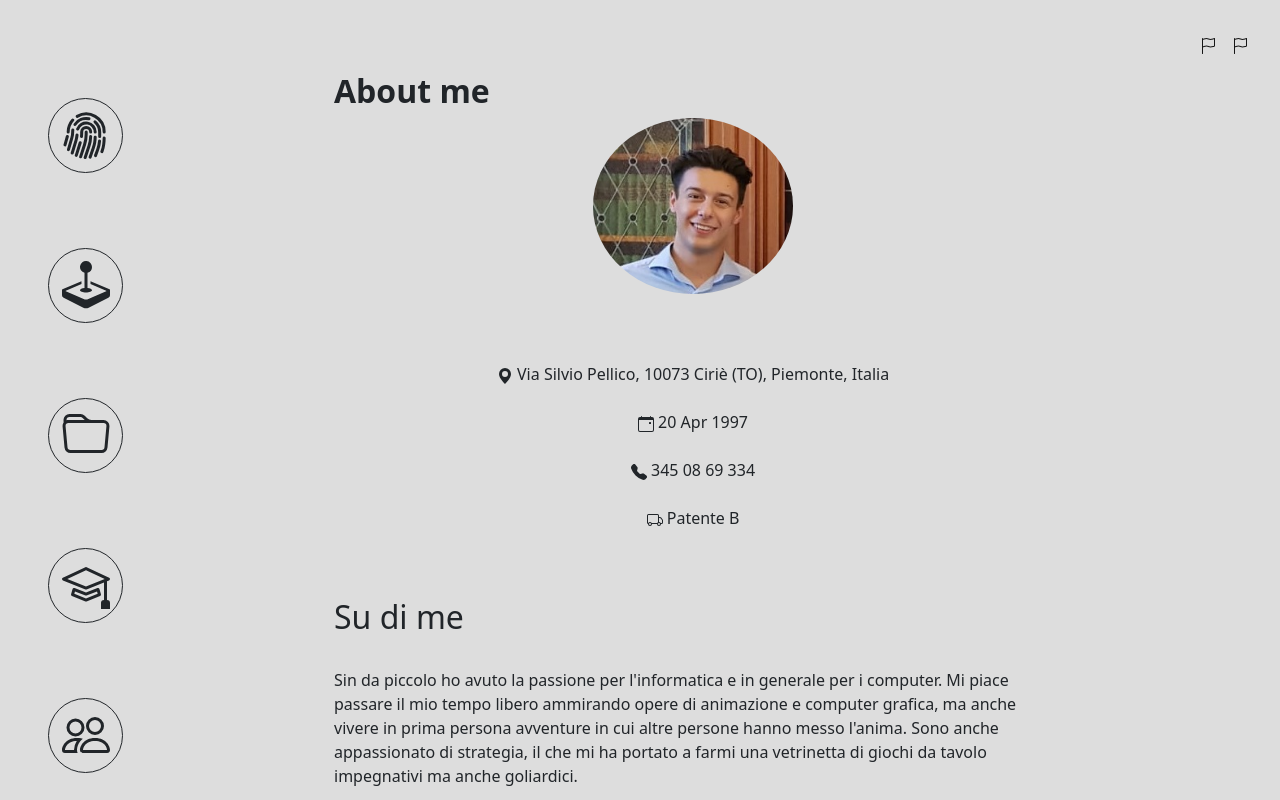
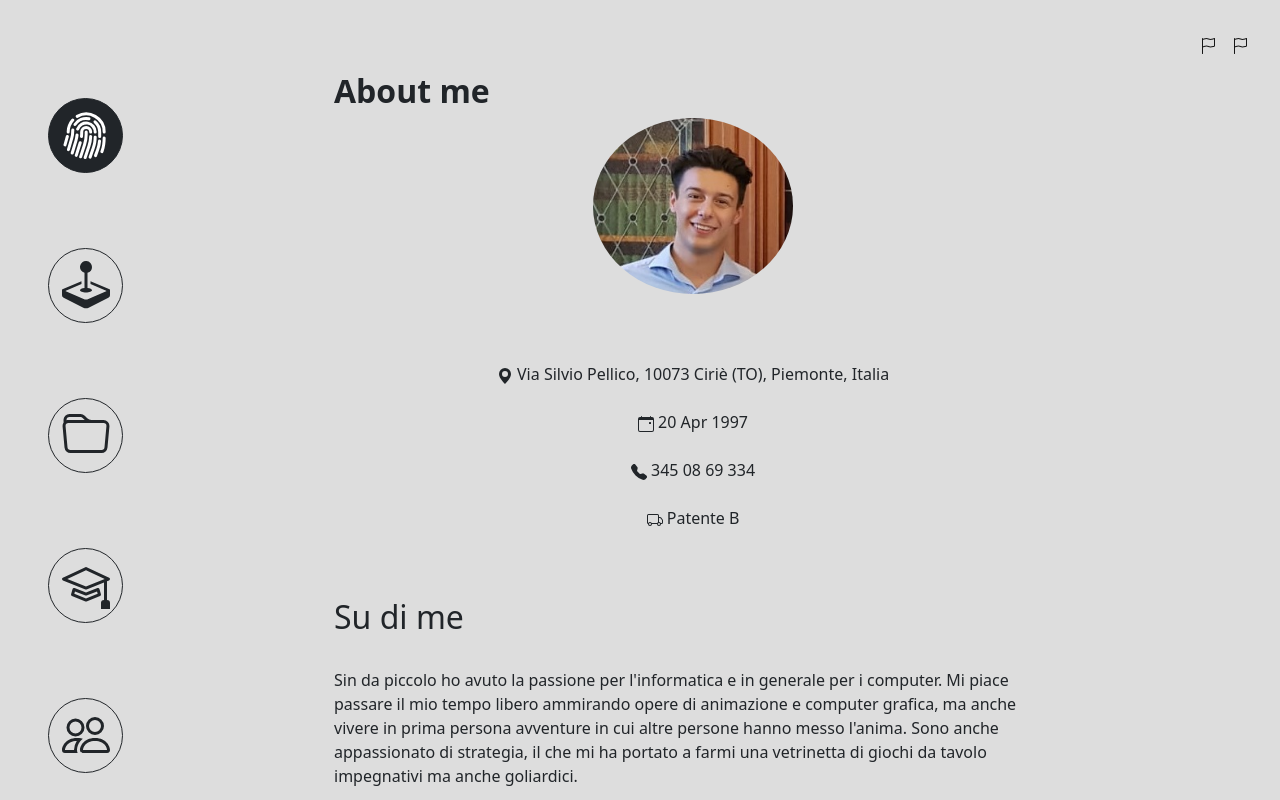
Before and after one commit to FrancescoB97/FrancescoB97.github.io, a React (Create React App) app: page /AboutMe in a window 1280 px wide. Shown: the top 800 px of the page. Built offline with nearby package versions, Linux system fonts and the light colour scheme.

Commit message:
docs: Button Variant

```diff
--- a/src/components/SideBarButton.js
+++ b/src/components/SideBarButton.js
@@ -1,10 +1,13 @@
 import "./SideBarButton.css";
 import { Button } from "react-bootstrap";
+import { Link } from 'react-router-dom';
+
+const page = "AboutMe";
 
 function AboutMeBtn() {
   return (
     <>
-      <Button variant="outline-dark" id="add-survey-btn">
+      <Link to="/"><Button variant= {page === "AboutMe" ?  "dark" : "outline-dark"} id="add-survey-btn">
         <svg xmlns="http://www.w3.org/2000/svg" width="48" height="48" fill="currentColor" class="bi bi-fingerprint" viewBox="0 0 16 16">
           <path d="M8.06 6.5a.5.5 0 0 1 .5.5v.776a11.5 11.5 0 0 1-.552 3.519l-1.331 4.14a.5.5 0 0 1-.952-.305l1.33-4.141a10.5 10.5 0 0 0 .504-3.213V7a.5.5 0 0 1 .5-.5Z" />
           <path d="M6.06 7a2 2 0 1 1 4 0 .5.5 0 1 1-1 0 1 1 0 1 0-2 0v.332c0 .409-.022.816-.066 1.221A.5.5 0 0 1 6 8.447c.04-.37.06-.742.06-1.115V7Zm3.509 1a.5.5 0 0 1 .487.513 11.5 11.5 0 0 1-.587 3.339l-1.266 3.8a.5.5 0 0 1-.949-.317l1.267-3.8a10.5 10.5 0 0 0 .535-3.048A.5.5 0 0 1 9.569 8Zm-3.356 2.115a.5.5 0 0 1 .33.626L5.24 14.939a.5.5 0 1 1-.955-.296l1.303-4.199a.5.5 0 0 1 .625-.329Z" />
@@ -12,7 +15,7 @@ function AboutMeBtn() {
           <path d="M3.902 4.222a4.996 4.996 0 0 1 5.202-2.113.5.5 0 0 1-.208.979 3.996 3.996 0 0 0-4.163 1.69.5.5 0 0 1-.831-.556Zm6.72-.955a.5.5 0 0 1 .705-.052A4.99 4.99 0 0 1 13.059 7v1.5a.5.5 0 1 1-1 0V7a3.99 3.99 0 0 0-1.386-3.028.5.5 0 0 1-.051-.705ZM3.68 5.842a.5.5 0 0 1 .422.568c-.029.192-.044.39-.044.59 0 .71-.1 1.417-.298 2.1l-1.14 3.923a.5.5 0 1 1-.96-.279L2.8 8.821A6.531 6.531 0 0 0 3.058 7c0-.25.019-.496.054-.736a.5.5 0 0 1 .568-.422Zm8.882 3.66a.5.5 0 0 1 .456.54c-.084 1-.298 1.986-.64 2.934l-.744 2.068a.5.5 0 0 1-.941-.338l.745-2.07a10.51 10.51 0 0 0 .584-2.678.5.5 0 0 1 .54-.456Z" />
           <path d="M4.81 1.37A6.5 6.5 0 0 1 14.56 7a.5.5 0 1 1-1 0 5.5 5.5 0 0 0-8.25-4.765.5.5 0 0 1-.5-.865Zm-.89 1.257a.5.5 0 0 1 .04.706A5.478 5.478 0 0 0 2.56 7a.5.5 0 0 1-1 0c0-1.664.626-3.184 1.655-4.333a.5.5 0 0 1 .706-.04ZM1.915 8.02a.5.5 0 0 1 .346.616l-.779 2.767a.5.5 0 1 1-.962-.27l.778-2.767a.5.5 0 0 1 .617-.346Zm12.15.481a.5.5 0 0 1 .49.51c-.03 1.499-.161 3.025-.727 4.533l-.07.187a.5.5 0 0 1-.936-.351l.07-.187c.506-1.35.634-2.74.663-4.202a.5.5 0 0 1 .51-.49Z" />
         </svg>
-      </Button>
+      </Button></Link>
     </>
   );
 }
@@ -20,7 +23,7 @@ function AboutMeBtn() {
 function SkillsBtn() {
   return (
     <>
-      <Button variant="outline-dark" id="add-survey-btn">
+      <Link to="/Skills"><Button variant="outline-dark" id="add-survey-btn">
         <svg
           xmlns="http://www.w3.org/2000/svg"
           width="48"
@@ -32,7 +35,7 @@ function SkillsBtn() {
           <path d="M10 2a2 2 0 0 1-1.5 1.937v5.087c.863.083 1.5.377 1.5.726 0 .414-.895.75-2 .75s-2-.336-2-.75c0-.35.637-.643 1.5-.726V3.937A2 2 0 1 1 10 2z" />
           <path d="M0 9.665v1.717a1 1 0 0 0 .553.894l6.553 3.277a2 2 0 0 0 1.788 0l6.553-3.277a1 1 0 0 0 .553-.894V9.665c0-.1-.06-.19-.152-.23L9.5 6.715v.993l5.227 2.178a.125.125 0 0 1 .001.23l-5.94 2.546a2 2 0 0 1-1.576 0l-5.94-2.546a.125.125 0 0 1 .001-.23L6.5 7.708l-.013-.988L.152 9.435a.25.25 0 0 0-.152.23z" />
         </svg>
-      </Button>
+      </Button></Link>
     </>
   );
 }
@@ -40,7 +43,7 @@ function SkillsBtn() {
 function PortfolioBtn() {
   return (
     <>
-      <Button variant="outline-dark" id="add-survey-btn">
+      <Link to="/Portfolio"><Button variant="outline-dark" id="add-survey-btn">
         <svg
           xmlns="http://www.w3.org/2000/svg"
           width="48"
@@ -51,7 +54,7 @@ function PortfolioBtn() {
         >
           <path d="M.54 3.87.5 3a2 2 0 0 1 2-2h3.672a2 2 0 0 1 1.414.586l.828.828A2 2 0 0 0 9.828 3h3.982a2 2 0 0 1 1.992 2.181l-.637 7A2 2 0 0 1 13.174 14H2.826a2 2 0 0 1-1.991-1.819l-.637-7a1.99 1.99 0 0 1 .342-1.31zM2.19 4a1 1 0 0 0-.996 1.09l.637 7a1 1 0 0 0 .995.91h10.348a1 1 0 0 0 .995-.91l.637-7A1 1 0 0 0 13.81 4H2.19zm4.69-1.707A1 1 0 0 0 6.172 2H2.5a1 1 0 0 0-1 .981l.006.139C1.72 3.042 1.95 3 2.19 3h5.396l-.707-.707z" />
         </svg>
-      </Button>
+      </Button></Link>
     </>
   );
 }
@@ -59,7 +62,7 @@ function PortfolioBtn() {
 function StrudentCardBtn() {
   return (
     <>
-      <Button variant="outline-dark" id="add-survey-btn">
+      <Link to="/StudentCard"><Button variant="outline-dark" id="add-survey-btn">
         <svg
           xmlns="http://www.w3.org/2000/svg"
           width="48"
@@ -71,7 +74,7 @@ function StrudentCardBtn() {
           <path d="M8.211 2.047a.5.5 0 0 0-.422 0l-7.5 3.5a.5.5 0 0 0 .025.917l7.5 3a.5.5 0 0 0 .372 0L14 7.14V13a1 1 0 0 0-1 1v2h3v-2a1 1 0 0 0-1-1V6.739l.686-.275a.5.5 0 0 0 .025-.917l-7.5-3.5ZM8 8.46 1.758 5.965 8 3.052l6.242 2.913L8 8.46Z" />
           <path d="M4.176 9.032a.5.5 0 0 0-.656.327l-.5 1.7a.5.5 0 0 0 .294.605l4.5 1.8a.5.5 0 0 0 .372 0l4.5-1.8a.5.5 0 0 0 .294-.605l-.5-1.7a.5.5 0 0 0-.656-.327L8 10.466 4.176 9.032Zm-.068 1.873.22-.748 3.496 1.311a.5.5 0 0 0 .352 0l3.496-1.311.22.748L8 12.46l-3.892-1.556Z" />
         </svg>
-      </Button>
+      </Button></Link>
     </>
   );
 }
@@ -79,7 +82,7 @@ function StrudentCardBtn() {
 function SocialsBtn() {
   return (
     <>
-      <Button variant="outline-dark" id="add-survey-btn">
+      <Link to="/Socials"><Button variant="outline-dark" id="add-survey-btn">
         <svg
           xmlns="http://www.w3.org/2000/svg"
           width="48"
@@ -90,7 +93,7 @@ function SocialsBtn() {
         >
           <path d="M15 14s1 0 1-1-1-4-5-4-5 3-5 4 1 1 1 1h8zm-7.978-1A.261.261 0 0 1 7 12.996c.001-.264.167-1.03.76-1.72C8.312 10.629 9.282 10 11 10c1.717 0 2.687.63 3.24 1.276.593.69.758 1.457.76 1.72l-.008.002a.274.274 0 0 1-.014.002H7.022zM11 7a2 2 0 1 0 0-4 2 2 0 0 0 0 4zm3-2a3 3 0 1 1-6 0 3 3 0 0 1 6 0zM6.936 9.28a5.88 5.88 0 0 0-1.23-.247A7.35 7.35 0 0 0 5 9c-4 0-5 3-5 4 0 .667.333 1 1 1h4.216A2.238 2.238 0 0 1 5 13c0-1.01.377-2.042 1.09-2.904.243-.294.526-.569.846-.816zM4.92 10A5.493 5.493 0 0 0 4 13H1c0-.26.164-1.03.76-1.724.545-.636 1.492-1.256 3.16-1.275zM1.5 5.5a3 3 0 1 1 6 0 3 3 0 0 1-6 0zm3-2a2 2 0 1 0 0 4 2 2 0 0 0 0-4z" />
         </svg>
-      </Button>
+      </Button></Link>
     </>
   );
 }
```
